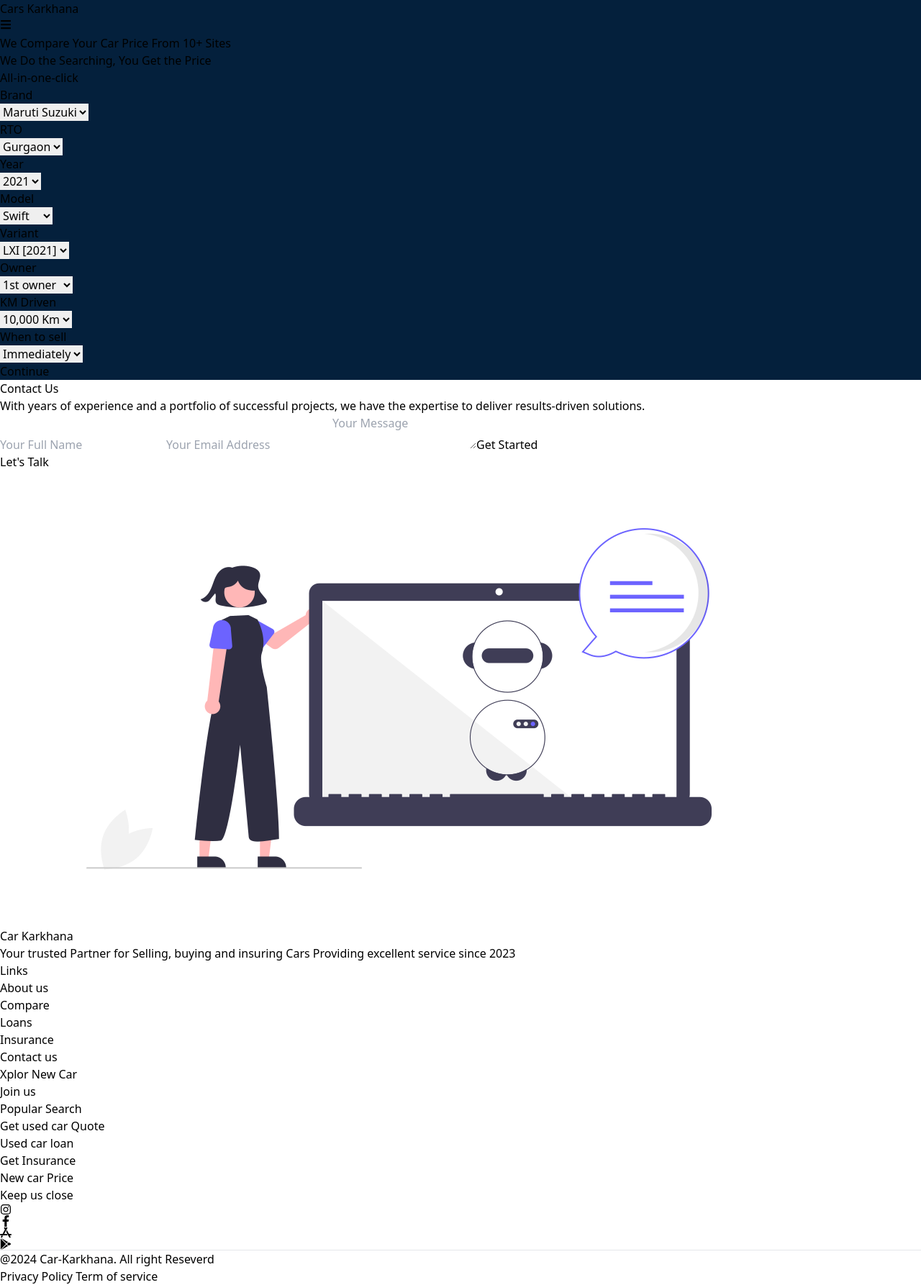
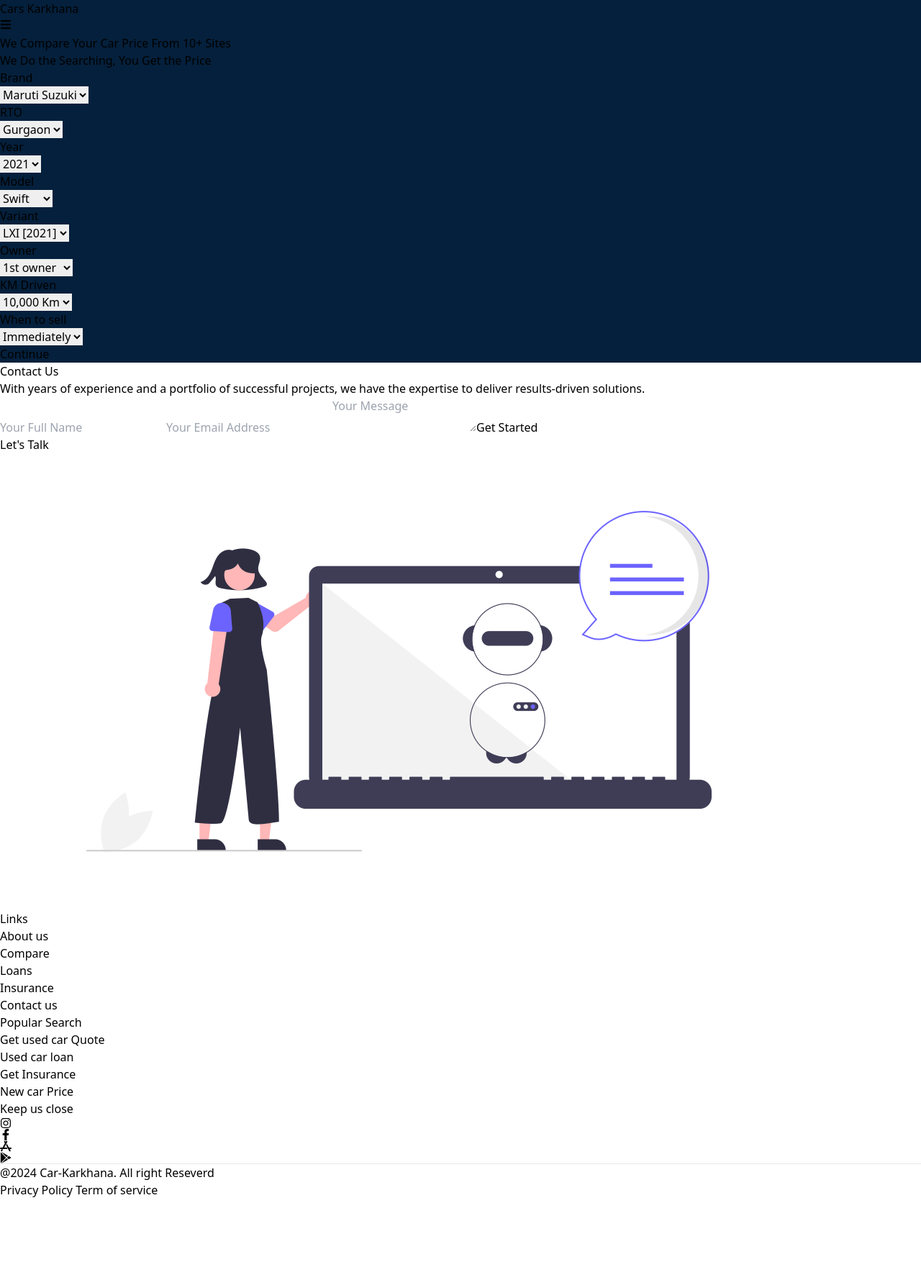
Before and after one commit to Anand0605/car-karkhana, a React (Vite) app: page / in a window 1280 px wide. Shown: the whole page at 72% size. After the commit the page ends 1666 px from the top, so only its background shows below. Built offline with nearby package versions, Linux system fonts and the light colour scheme.

Commit message:
update footer

```diff
--- a/src/components/Footer.jsx
+++ b/src/components/Footer.jsx
@@ -5,9 +5,9 @@
 const Footer = () => {
   return (
     <footer className="bg-[#04203c] text-white py-12">
-      <div className="w-1/3 px-10 mb-4"><h3 className="text-xl font-bold mb-4">Car Karkhana</h3>
+      {/* <div className="w-1/3 px-10 mb-4"><h3 className="text-xl font-bold mb-4">Car Karkhana</h3>
       <p>Your trusted Partner for Selling, buying and insuring Cars Providing excellent service since 2023</p>
-      </div>
+      </div> */}
       <div className="max-w-6xl mx-auto px-4 flex justify-between">
         {/* Left Section: Links */}
         <div className="w-1/3">
@@ -28,12 +28,12 @@
             <li className="mb-2">
               <a href="#contact" className="hover:underline">Contact us</a>
             </li>
-            <li className="mb-2">
+            {/* <li className="mb-2">
               <a href="#new-car" className="hover:underline">Xplor New Car</a>
-            </li>
-            <li>
+            </li> */}
+            {/* <li>
               <a href="#join" className="hover:underline">Join us</a>
-            </li>
+            </li> */}
           </ul>
         </div>
 
--- a/src/components/HeroSection.jsx
+++ b/src/components/HeroSection.jsx
@@ -20,7 +20,7 @@
   We Do the Searching, You Get the Price
 </h1>
 
-        <p className="mt-2 text-lg">All-in-one-click</p>
+        {/* <p className="mt-2 text-lg">All-in-one-click</p> */}
 
         {/* Dropdowns Section */}
         <div className="bg-white text-black p-4 mt-6 rounded-lg mx-auto w-full md:w-4/5">
```
